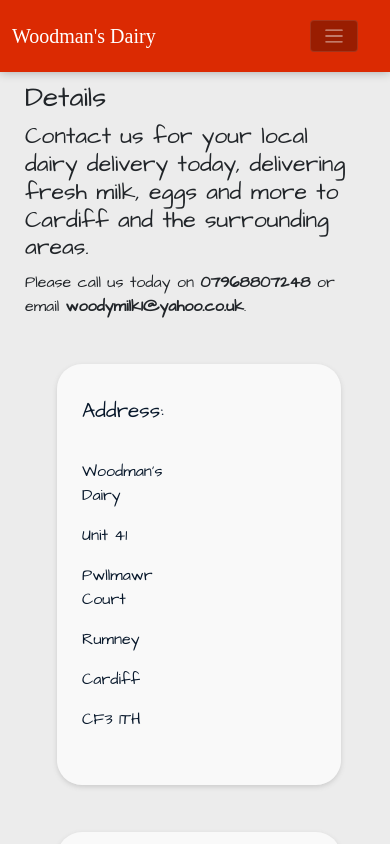
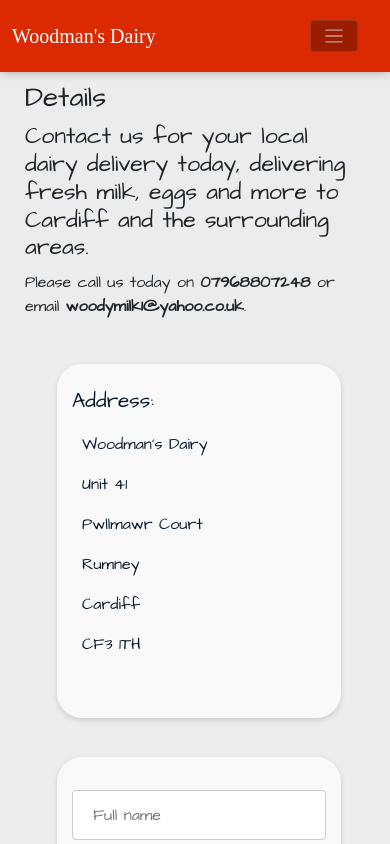
Before and after one commit to CTrotman-Dev/WoodmansDairy-react, a React (Create React App) app: page /contact in a window 390 px wide. Shown: the top 844 px of the page. Built offline with nearby package versions, Linux system fonts and the light colour scheme; a web font is replaced by a local one.

Commit message:
added scrollToTop

```diff
--- a/package.json
+++ b/package.json
@@ -4,7 +4,7 @@
   "description": "",
   "keywords": [],
   "main": "src/index.js",
-  "homepage": "https://CTrotman-Dev.github.io/WoodmansDairy-react",
+
   "icons": [
     {
       "src": "favicon.ico",
--- a/public/styles.css
+++ b/public/styles.css
@@ -116,11 +116,7 @@ footer p {
 }
 
 .top {
-  border-radius: 25px 25px 0 0;
-  height: 60px;
-  width: 100%;
-  background-color: rgba(255, 2555, 255, 0.02);
-  padding: 10px 135px 10px 10px;
+  padding: 0;
 }
 
 .name {
@@ -138,7 +134,7 @@ footer p {
 }
 
 .bottom {
-  padding: 10px 140px 0 10px;
+  padding: 10px 10px 0 10px;
   /* margin-top: 100px; */
 }
 
@@ -329,7 +325,7 @@ display: none;
 .contact-page,
 .news-page {
   text-align: left;
-  margin: 10px auto;
+  margin: 10px 0;
 }
 
 .news-card{
@@ -338,7 +334,7 @@ display: none;
   padding: 25px 15px;
   background-color: rgba(255, 255, 255, 0.3);
   color: var(--dark-font);
-  margin: 30px 0 30px 20px;
+  margin:15px 0;
   height: auto;
   width: 100%;
   box-shadow: 0 2px 5px var(--off-white);
@@ -385,6 +381,10 @@ display: none;
 .map {
   height: 500px;
   margin: 10px auto;
+}
+
+.news-img img{
+  max-width: 100%;
 }
 
 
@@ -477,6 +477,8 @@ opacity: 1;
     width: 100%;
     z-index: -1;
   }
+
+
 }
 
 /* On screens that are 600px or less */
--- a/src/components/CarouselComponent.jsx
+++ b/src/components/CarouselComponent.jsx
@@ -5,7 +5,7 @@ import "react-responsive-carousel/lib/styles/carousel.min.css";
 
 const CarouselComponent = () => {
     return (
-        <Carousel autoPlay={true} infiniteLoop={true} interval={5000}>
+        <Carousel autoPlay={true} infiniteLoop={true} interval={5000} showThumbs={false}>
             <div>
                 <Link className="carousel-link" to={"/produce"}>
                     <img src="https://c7.alamy.com/zooms/3/4ff98c7070184115adba7c5f4380cf96/m108cj.jpg" />
--- a/src/components/NewsCardTextLeft.jsx
+++ b/src/components/NewsCardTextLeft.jsx
@@ -13,7 +13,7 @@ const NewsCardTextLeft = (props) => {
                     {props.text}
                 </p>
             </div>
-            <div className="col-md-6">
+            <div className="col-md-6 news-img">
                 <img src={props.imgSrc} alt={"image of " + props.title} />
             </div>
         </div>
--- a/src/components/NewsCardTextRight.jsx
+++ b/src/components/NewsCardTextRight.jsx
@@ -5,7 +5,7 @@ const NewsCardTextRight = (props) => {
     return (
 
         <div className="news-card row">
-            <div className="col-md-6">
+            <div className="col-md-6 news-img">
                 <img src={props.imgSrc} alt={"image of " + props.title} />
             </div>
             <div className="col-md-6">
--- /dev/null
+++ b/src/components/ScrollToTop.jsx
@@ -0,0 +1,12 @@
+import { useEffect } from "react";
+import { useLocation } from "react-router-dom";
+
+export default function ScrollToTop() {
+  const { pathname } = useLocation();
+
+  useEffect(() => {
+    window.scrollTo(0, 0);
+  }, [pathname]);
+
+  return null;
+}
--- a/src/index.js
+++ b/src/index.js
@@ -14,6 +14,8 @@ import React from "react";
 import ReactDOM from "react-dom/client";
 import { BrowserRouter } from "react-router-dom";
 
+import ScrollToTop from "./components/ScrollToTop";
+
 import App from "./components/App";
 
 
@@ -21,6 +23,7 @@ const root = ReactDOM.createRoot(document.getElementById('root'));
 root.render(
   <React.StrictMode>
     <BrowserRouter>
+    <ScrollToTop />
       <App />
     </BrowserRouter>
   </React.StrictMode>
```
